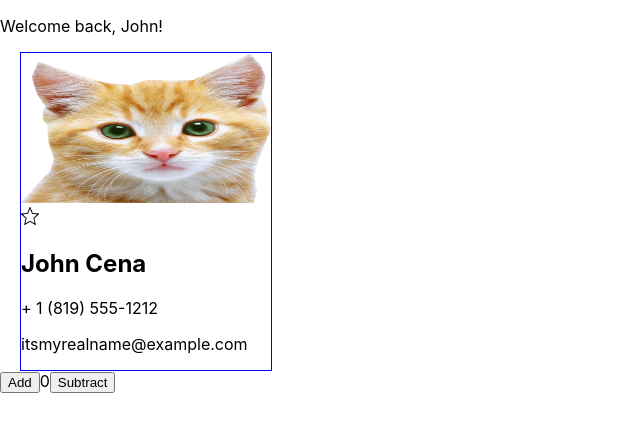
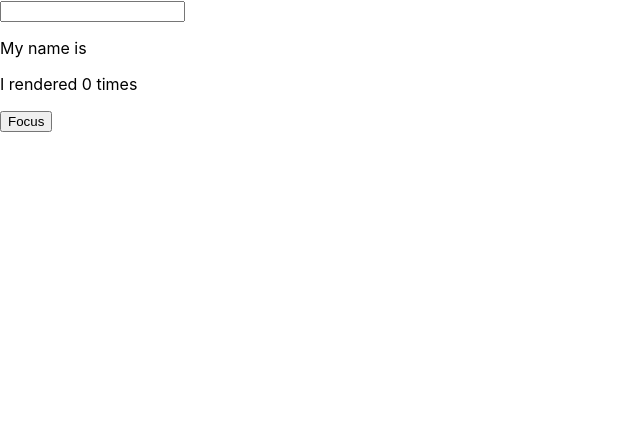
Before and after one commit to kevinmbuicode/Practice-Repo, a React (Create React App) app in the folder practice/: page / in a window 1280 px wide. Shown: the top 432 px of the page, without its empty margins (0-640 px from the left). Built offline with nearby package versions, Linux system fonts and the light colour scheme.

Commit message:
Use Ref hook, what, why, how answered

```diff
--- a/practice/src/App.js
+++ b/practice/src/App.js
@@ -1,90 +1,116 @@
-import React from "react";
+import React, { useState, useEffect, useRef} from "react";
 //import Contacts from './components/Contact';
 //import Jokes from './components/Jokes';
 //import jokesData from  './jokesData'
 //import Mocks from './MockData'
-import catImage from "./components/images/cat-four.png";
-import starEmptyIcon from "./components/images/star-empty.webp"
-import starFilledIcon from "./components/images/star-full-icon.png"
-import StarIcon from "./components/StarIcon";
-import './index.css'
-import WelcomeUser from "./components/Welcome";
+// import catImage from "./components/images/cat-four.png";
+// import starEmptyIcon from "./components/images/star-empty.webp"
+// import starFilledIcon from "./components/images/star-full-icon.png"
+// import StarIcon from "./components/StarIcon";
+// import './index.css'
+// import WelcomeUser from "./components/Welcome";
 
 
 
 
 function App() {
-  const [count, setCount] = React.useState(0)
-
-  const [contact, setContact] = React.useState({
-    firstName: "John",
-    lastName: "Cena",
-    phone: "+ 1 (819) 555-1212",
-    email: "itsmyrealname@example.com",
-    isFavorite: false
+  const [ name, setName] = useState("")
+  const render = useRef(0)
+  const inputRef = useRef()
+  // use Ref looks like this { current: 0 because we set our useRef to 0}
+  useEffect(()=> {
+    render.current = render.current + 1
   })
-
-  function toggleFavorite() {
-    console.log("Toogle Favorite Clicked")
-    setContact(prevContact => ({
-      ...prevContact,
-      isFavorite: !prevContact.isFavorite
-    }))
-  }
-
-  let starIcon = (contact.isFavorite ? starFilledIcon : starEmptyIcon)
-
-  function countUP() {
-    console.log("Up clicked")
-    setCount(prevCount => prevCount + 1)
-  }
-
-  function countDown() {
-    console.log("Down clicked")
-    setCount(prevCount => prevCount - 1)
+  function focus() {
+    inputRef.current.focus()
   }
 
 
+  //--------------------------------------------------------------------------------------
+  //  Put this code below to return to how it was
+  // -------------------------------------------------------------------------------------
+
+  // const [count, setCount] = React.useState(0)
+
+  // const [contact, setContact] = React.useState({
+  //   firstName: "John",
+  //   lastName: "Cena",
+  //   phone: "+ 1 (819) 555-1212",
+  //   email: "itsmyrealname@example.com",
+  //   isFavorite: false
+  // })
+
+  // function toggleFavorite() {
+  //   console.log("Toogle Favorite Clicked")
+  //   setContact(prevContact => ({
+  //     ...prevContact,
+  //     isFavorite: !prevContact.isFavorite
+  //   }))
+  // }
+
+  // let starIcon = (contact.isFavorite ? starFilledIcon : starEmptyIcon)
+
+  // function countUP() {
+  //   console.log("Up clicked")
+  //   setCount(prevCount => prevCount + 1)
+  // }
+
+  // function countDown() {
+  //   console.log("Down clicked")
+  //   setCount(prevCount => prevCount - 1)
+  // }
+
+  //--------------------------------------------------------------------------------------
+  // // Put this code below to return to how it was
+  // -------------------------------------------------------------------------------------
+  // <main>
+  //   <WelcomeUser user={contact.firstName}/>
+  //     <article className="card">
+  //       <img src={catImage}
+  //       alt="contact_image"
+  //       className="card--image"
+  //       height='150px' width='250px'/>
+
+  //       <div className="card--info">
+  //         <StarIcon
+  //           src = {starIcon}
+  //           isFilled = {contact.isFavorite}
+  //           toggle = {toggleFavorite}
+  //         />
+
+  //         <h2
+  //         className="card--name">
+
+  //           {contact.firstName} {contact.lastName}
+  //         </h2>
+
+  //         <p className="card--contact">
+  //         {contact.phone}</p>
+
+  //         <p className="card--contact">
+  //         {contact.email}</p>
+  //         {/* {passing state as props} */}
+  //       </div>
+
+  //     </article>
+
+  //     <button onClick={countUP}>
+  //           Add
+  //     </button>
+  //     {count}
+  //     <button onClick={countDown}>
+  //       Subtract
+  //     </button>
+  //   </main>
+
+
   return (
-    <main>
-    <WelcomeUser user={contact.firstName}/>
-      <article className="card">
-        <img src={catImage}
-        alt="contact_image"
-        className="card--image"
-        height='150px' width='250px'/>
-
-        <div className="card--info">
-          <StarIcon
-            src = {starIcon}
-            isFilled = {contact.isFavorite}
-            toggle = {toggleFavorite}
-          />
-
-          <h2
-          className="card--name">
-
-            {contact.firstName} {contact.lastName}
-          </h2>
-
-          <p className="card--contact">
-          {contact.phone}</p>
-
-          <p className="card--contact">
-          {contact.email}</p>
-          {/* {passing state as props} */}
-        </div>
-
-      </article>
-
-      <button onClick={countUP}>
-            Add
-      </button>
-      {count}
-      <button onClick={countDown}>
-        Subtract
-      </button>
-    </main>
+    <>
+      <input ref={inputRef} value={name}type="text" onChange={(e) => setName(e.target.value)} />
+      <p>My name is {name}</p>
+      <p>I rendered {render.current} times</p>
+      <button onClick={focus}>Focus</button>
+    </>
 
   );
 }
```
